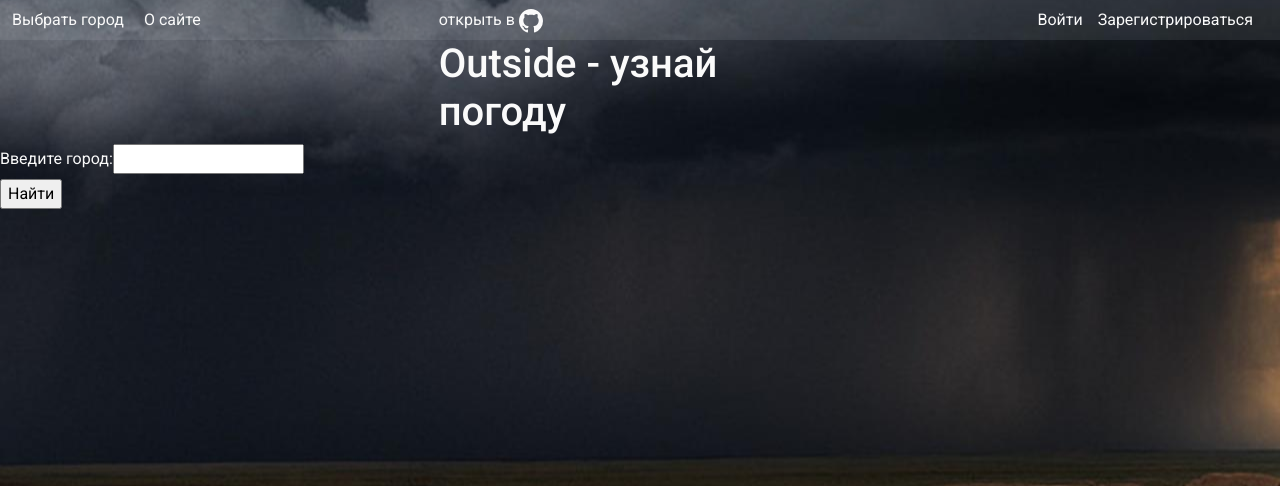
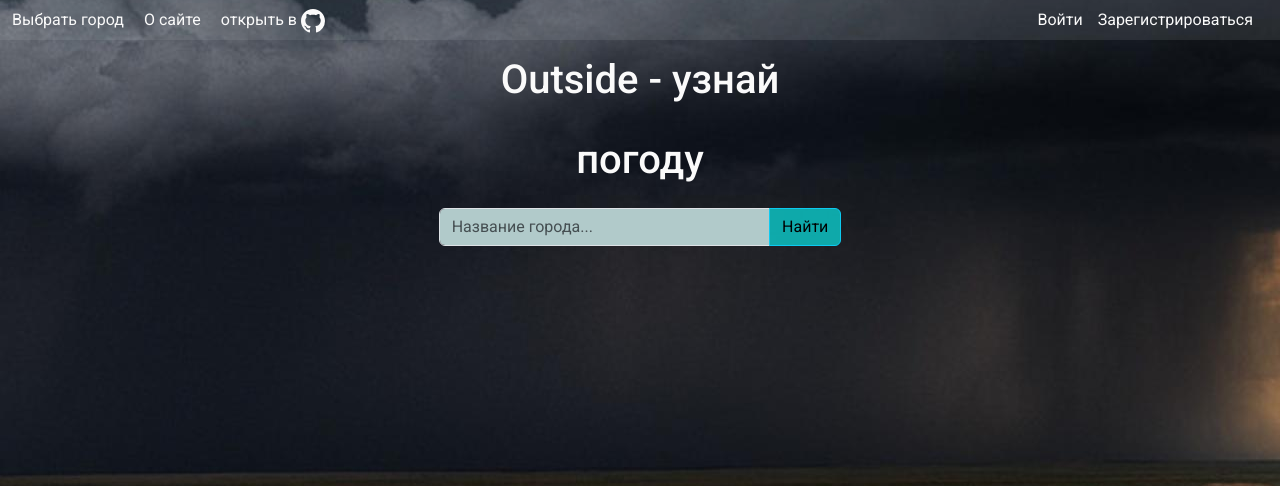
Before and after one commit to classytoast/outside-project, a Flask app: page / in a window 1280 px wide. Shown: the top 486 px of the page. Run offline with Flask 3, Linux system fonts and the light colour scheme.

Commit message:
updated search line in main page

```diff
--- a/src/templates/about.html
+++ b/src/templates/about.html
@@ -3,10 +3,12 @@
 {% block content %}
 {{ super() }}
 
-<p>Вы находитесь на сайте "Outside" - удобном и минималистичном сервисе для просмотра
+<div class="text-center">
+    <p>Вы находитесь на сайте "Outside" - удобном и минималистичном сервисе для просмотра
     данных о погоде в любом городе, который Вас интересует. А если Вы зарегистрируетесь, то у Вас
     будет возможность создать для себя рассылку с информаций о погоде в нужном городе на выбранный
     Вами период времени, либо без ограничений по времени (пока Сами не отключите). И нет, спам или
     рекламу мы не рассылаем :)</p>
+</div>
 
 {% endblock %}
--- a/src/templates/base.html
+++ b/src/templates/base.html
@@ -28,22 +28,25 @@
             <div class="header-top py-1">
                 <div class="container-fluid">
                     <div class="row">
-                        <div class="col-6 col-sm-4">
+
+                        <div class="col-sm-4">
                             {%- block main_menu -%}
                                 <ul class="main_left_menu">
                                     <li><a href="{{url_for('main_view')}}">Выбрать город</a></li>
                                     <li><a href="{{url_for('about')}}">О сайте</a></li>
+                                    <li><a href="https://github.com/classytoast/outside-project" class="github_link"> открыть в
+                                            <svg xmlns="http://www.w3.org/2000/svg" width="24" height="24" fill="currentColor" class="bi bi-github" viewBox="0 0 16 16">
+                                              <path d="M8 0C3.58 0 0 3.58 0 8c0 3.54 2.29 6.53 5.47 7.59.4.07.55-.17.55-.38 0-.19-.01-.82-.01-1.49-2.01.37-2.53-.49-2.69-.94-.09-.23-.48-.94-.82-1.13-.28-.15-.68-.52-.01-.53.63-.01 1.08.58 1.23.82.72 1.21 1.87.87 2.33.66.07-.52.28-.87.51-1.07-1.78-.2-3.64-.89-3.64-3.95 0-.87.31-1.59.82-2.15-.08-.2-.36-1.02.08-2.12 0 0 .67-.21 2.2.82.64-.18 1.32-.27 2-.27s1.36.09 2 .27c1.53-1.04 2.2-.82 2.2-.82.44 1.1.16 1.92.08 2.12.51.56.82 1.27.82 2.15 0 3.07-1.87 3.75-3.65 3.95.29.25.54.73.54 1.48 0 1.07-.01 1.93-.01 2.2 0 .21.15.46.55.38A8.01 8.01 0 0 0 16 8c0-4.42-3.58-8-8-8"/>
+                                            </svg>
+                                        </a>
+                                    </li>
                                 </ul>
                             {%- endblock -%}
                         </div>
-                        <div class="col-sm-4 d-none d-sm-block">
-                            <a href="https://github.com/classytoast/outside-project" class="github_link"> открыть в
-                                <svg xmlns="http://www.w3.org/2000/svg" width="24" height="24" fill="currentColor" class="bi bi-github" viewBox="0 0 16 16">
-                                  <path d="M8 0C3.58 0 0 3.58 0 8c0 3.54 2.29 6.53 5.47 7.59.4.07.55-.17.55-.38 0-.19-.01-.82-.01-1.49-2.01.37-2.53-.49-2.69-.94-.09-.23-.48-.94-.82-1.13-.28-.15-.68-.52-.01-.53.63-.01 1.08.58 1.23.82.72 1.21 1.87.87 2.33.66.07-.52.28-.87.51-1.07-1.78-.2-3.64-.89-3.64-3.95 0-.87.31-1.59.82-2.15-.08-.2-.36-1.02.08-2.12 0 0 .67-.21 2.2.82.64-.18 1.32-.27 2-.27s1.36.09 2 .27c1.53-1.04 2.2-.82 2.2-.82.44 1.1.16 1.92.08 2.12.51.56.82 1.27.82 2.15 0 3.07-1.87 3.75-3.65 3.95.29.25.54.73.54 1.48 0 1.07-.01 1.93-.01 2.2 0 .21.15.46.55.38A8.01 8.01 0 0 0 16 8c0-4.42-3.58-8-8-8"/>
-                                </svg>
-                            </a>
-                        </div>
-                        <div class="col-6 col-sm-4">
+
+                        <div class="col-sm-4 d-none d-sm-block"></div>
+
+                        <div class="col-sm-4">
                             {%- block auth_menu -%}
                                 {% if current_user.is_authenticated %}
                                     <ul class="auth_menu d-flex justify-content-end">
@@ -60,6 +63,7 @@
                                 {% endif %}
                             {%- endblock -%}
                         </div>
+
                     </div>
                 </div>
             </div>
@@ -68,11 +72,11 @@
         <div class="container-fluid">
             <div class="row">
                 <div class="col-sm-4"></div>
-                <div class="col-sm-4">
+                <div class="col-sm-4 text-center">
                     {% if title -%}
-                        <h1>{{ title }}</h1>
+                        <h1 class="main_title">{{ title }}</h1>
                     {% else -%}
-                        <h1 class="line-height: 32px;">Outside - узнай погоду</h1>
+                        <h1 class="main_title">Outside - узнай погоду</h1>
                     {% endif -%}
                 </div>
                 <div class="col-sm-4"></div>
--- a/src/templates/main.html
+++ b/src/templates/main.html
@@ -3,13 +3,24 @@
 {% block content %}
 {{ super() }}
 
-{% for cat, msg in get_flashed_messages(True) %}
-    <div class="flash {{cat}}">{{msg}}</div>
-{% endfor %}
+<div class="container-fluid">
+    <div class="row">
+        <div class="col-sm-4"></div>
+        <div class="col-sm-4">
+            {% for cat, msg in get_flashed_messages(True) %}
+                <div class="flash {{cat}}">{{msg}}</div>
+            {% endfor %}
 
-<form action="" method="post">
-    <label class="form-label">Введите город: </label><input type="text" name="city" />
-    <p align="left"><input class="login_button" type="submit" value="Найти">
-</form>
+            <form action="" method="post">
+                <div class="input-group">
+                    <input type="text" class="form-control search_line" name="city" placeholder="Название города..."
+                           aria-label="Название города..." aria-describedby="button-search">
+                    <button class="btn btn-info" type="submit" id="button-addon2">Найти</button>
+                </div>
+            </form>
+        </div>
+        <div class="col-sm-4"></div>
+    </div>
+</div>
 
 {% endblock %}
```
